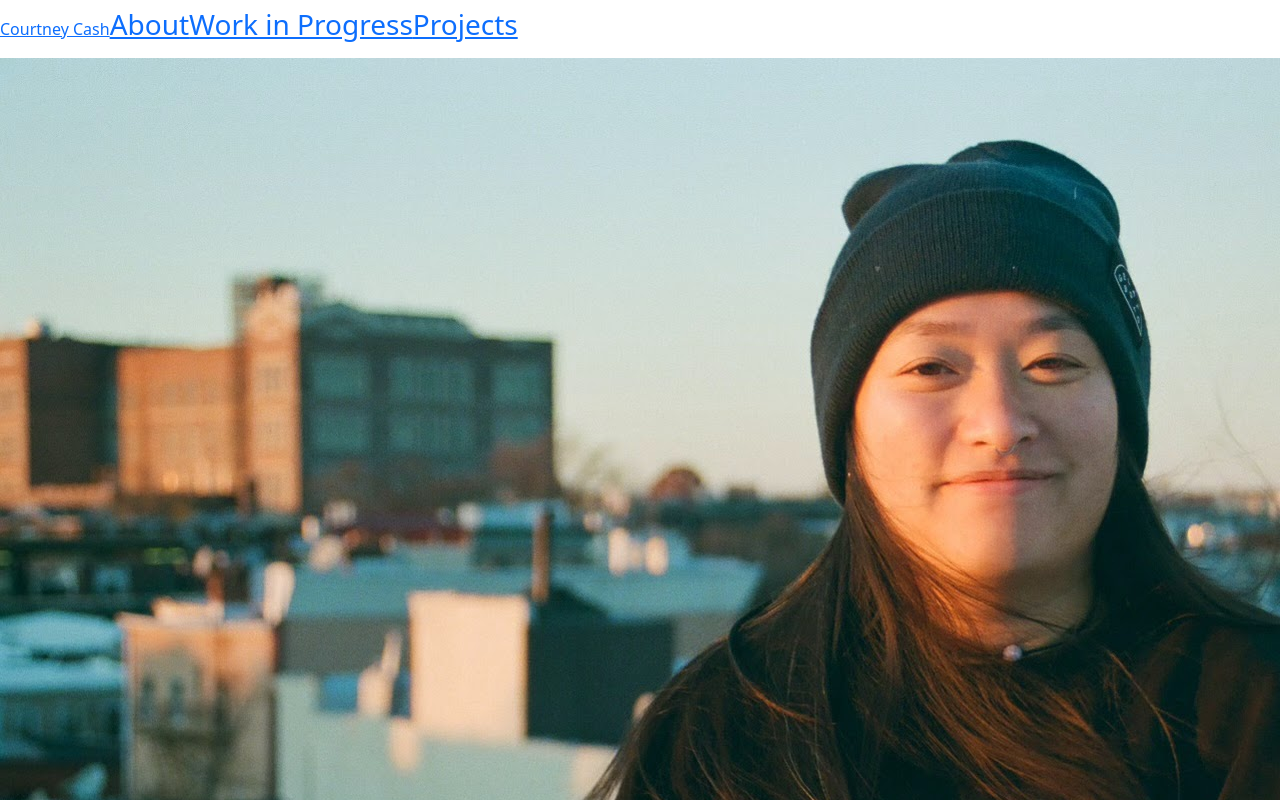
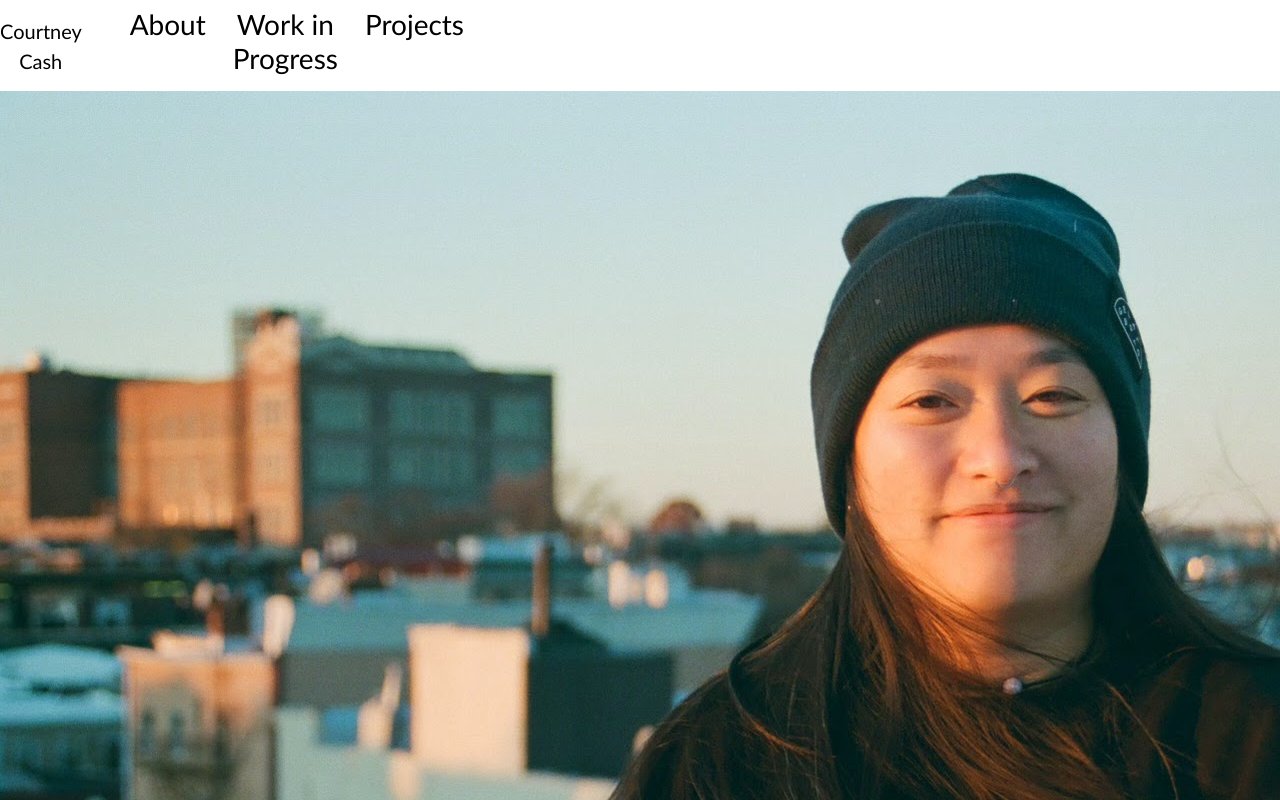
Before and after one commit to ccash12/portfolio-2.0, a React (Create React App) app in the folder myportfolio/: page / in a window 1280 px wide. Shown: the top 800 px of the page. Built offline with nearby package versions, Linux system fonts and the light colour scheme.

Commit message:
styled navbar a bit

```diff
--- a/myportfolio/src/App.css
+++ b/myportfolio/src/App.css
@@ -36,3 +36,39 @@
     transform: rotate(360deg);
   }
 }
+
+.NavBarContainer {
+  position: relative;
+  display:flex;
+  flex-direction: row;
+  align-items: center;
+  background-color: white;
+}
+
+.navBarLinks {
+  display: flex;
+  flex-direction: row;
+  align-items: right;
+  height: 100%;
+  width: 65%;
+  font-size: 15px;
+  justify-content: flex-end;
+  font-family:'Gill Sans', 'Gill Sans MT', Calibri, 'Trebuchet MS', sans-serif;
+}
+
+.NavBarTitle {
+  display: flex;
+  width:35%;
+  height: 100%;
+  font-family:'Gill Sans', 'Gill Sans MT', Calibri, 'Trebuchet MS', sans-serif;
+}
+
+a{
+  color: black;
+  text-decoration: none;
+  display: block;
+  font-size: 20px;
+}
+a:hover{
+  text-decoration: underline;
+}
--- a/myportfolio/src/components/Navigation.js
+++ b/myportfolio/src/components/Navigation.js
@@ -6,10 +6,13 @@ function Navigation() {
     return(
         <div className="NavBarContainer">
             <Navbar>
-                <Link to="/">
+                <div className="courtney">
+                    <Link to="/" className="NavBarTitle">
                         Courtney Cash
                     </Link>
-                <Link to="/about">
+                </div>
+                <div className="navBarLinks">
+                    <Link to="/about" >
                         <h3>About</h3>
                     </Link>
                     <Link to="/workinprogress">
@@ -18,6 +21,7 @@ function Navigation() {
                     <Link to="/projects">
                         <h3>Projects</h3>
                     </Link>
+                </div>
             </Navbar>
         </div>
     )
```
Lines whose indentation alone changed are shown as unchanged.
